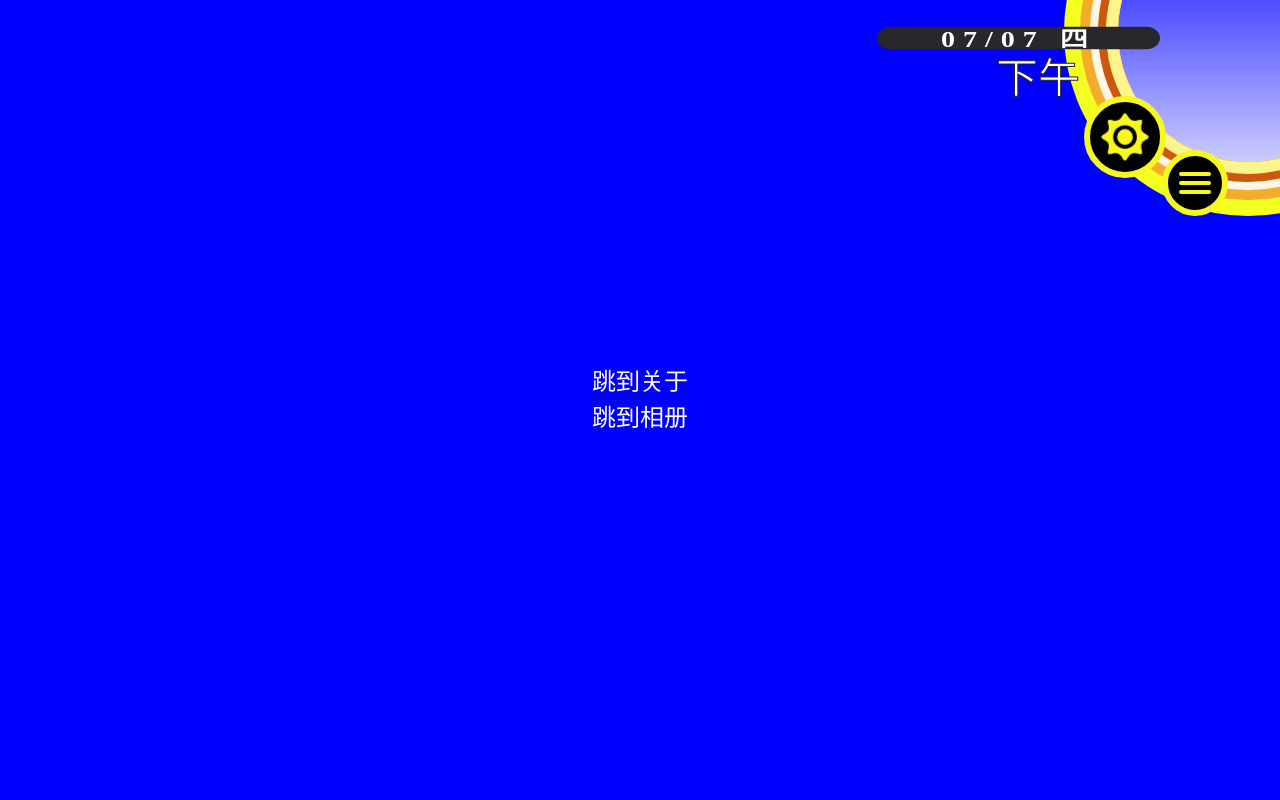
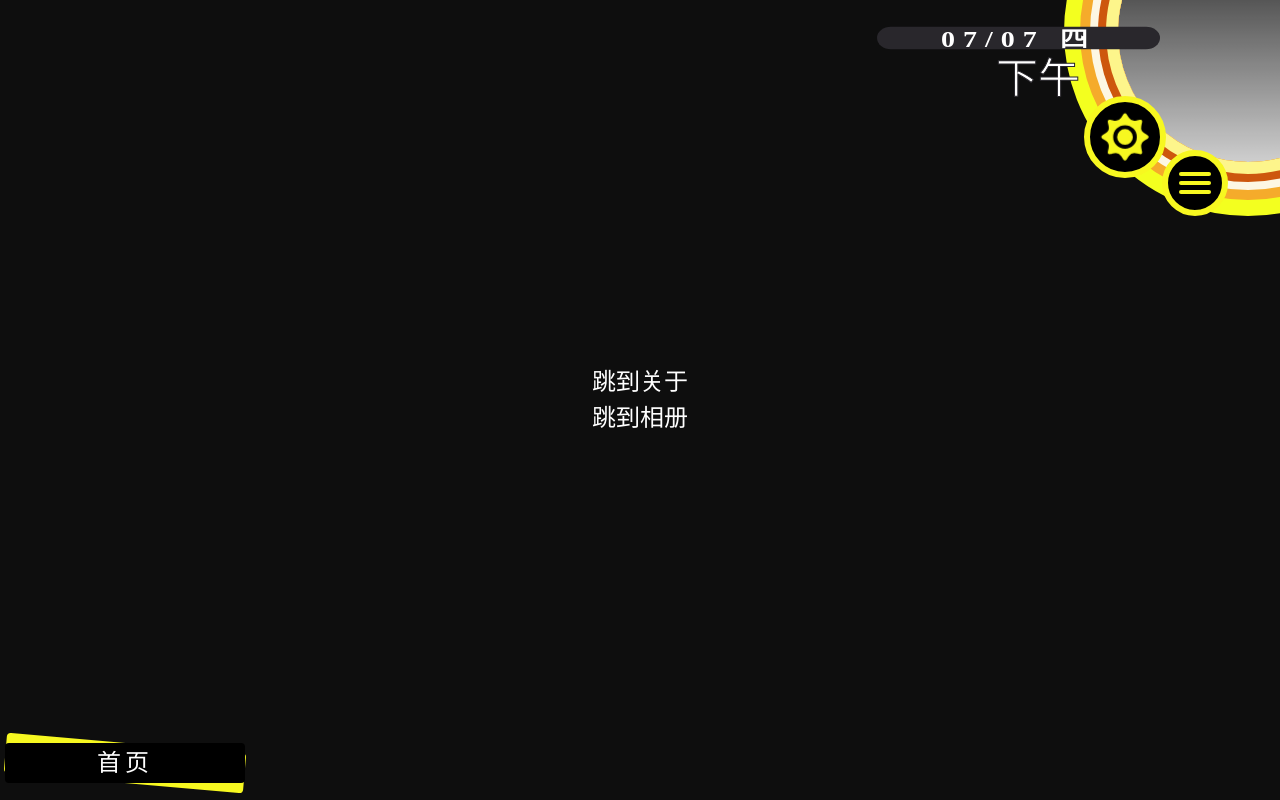
Before and after one commit to septem1997/blog, a Next.js app in the folder nextjs/: page / in a window 1280 px wide. Built offline with nearby package versions, Linux system fonts and the light colour scheme; a web font is replaced by a local one.

Commit message:
feat:introduce section

```diff
--- a/nextjs/assets/styles/Home.module.css
+++ b/nextjs/assets/styles/Home.module.css
@@ -4,7 +4,6 @@
   align-items: center;
   justify-content: center;
   font-size: 24px;
-  background-color: blue;
   color: white;
   height: 100vh;
   flex-direction: column;
--- /dev/null
+++ b/nextjs/components/about/IntroSection.tsx
@@ -0,0 +1,44 @@
+
+import dynamic from 'next/dynamic'
+import styled from 'styled-components'
+// eslint-disable-next-line @typescript-eslint/ban-ts-comment
+// @ts-ignore
+import TypeIt from 'typeit-react'
+const DynamicStripe = dynamic(() => import('./StripeGradient'), {
+  ssr: false,
+})
+const TypeText = styled.div`
+  position: relative;
+  width: 100vw;
+  height: 100vh;
+  display: flex;
+  flex-direction: column;
+  align-items: center;
+  justify-content: center;
+  padding: 10%;
+`
+const MyTypeIt = styled(TypeIt)`
+  color:black;
+  z-index:1;
+  font-size: 68px;
+`
+const  IntroSection = ()=>{
+  return <div>
+    <DynamicStripe
+      style={{zIndex:-1,position:'absolute',left:0,top:0,width:'100vw',height:'100vh'}}
+      colors={["#c9a5eb", "#afc0f7", "#8ed3ee", "#5ea1ee"]} />
+    <TypeText>
+      <MyTypeIt
+        options={{ loop: true }}
+        getBeforeInit={(instance:any) => {
+          instance.type("你好哇，我是Septem1997,欢迎!").pause(500)
+          .type("<br>").pause(100).type('要不要向下滚动试试呢?')
+            .pause(2000).delete(11).type('绅士的代码，应该像女人的裙子一样，越短越好。').pause(500)
+          return instance;
+        }}
+      />
+    </TypeText>
+  </div>
+}
+
+export default IntroSection
--- a/nextjs/components/about/StripeGradient/stripe-gradient.js
+++ b/nextjs/components/about/StripeGradient/stripe-gradient.js
@@ -2,6 +2,7 @@
 
 // Note:
 // Copy form https://github.com/jazeved0/jazevedo.me
+// Thanks Joseph Azevedo!!!
 
 function normalizeColor(hexCode) {
   return [
--- a/nextjs/components/layouts/MainLayout.tsx
+++ b/nextjs/components/layouts/MainLayout.tsx
@@ -13,7 +13,7 @@ import MenuNavigator from "../navigations/MenuNavigator";
 import FramerMotionVars from "../../lib/framerMotionVars";
 import NavigationCards from "../navigations/NavigationCards";
 import {useBlogNavigation} from "../../lib/blogNavigation";
-import Head from 'next/head'
+import NavTitle from '../navigations/NavTitle'
 
 const usePrevState = function (value:any){
     const preRef = useRef()
@@ -34,6 +34,17 @@ function MainLayout({children}: LayoutProps) {
     useEffect(()=>{
         if (navigation.visible) {
             navigation.setVisible(false)
+        }
+    },[router.route])
+    useEffect(()=>{
+        if (navigation.route !== router.route){
+            console.log('初始化路由',router.route)
+            navigation.setRoute(router.route)
+        }
+    },[])
+    useEffect(()=>{
+        if (navigation.route !== router.route){
+            navigation.setRoute(router.route)
         }
     },[router.route])
     useEffect(() => {
@@ -79,6 +90,7 @@ function MainLayout({children}: LayoutProps) {
             </LazyMotion>
             <NavigationCards/>
             <MenuNavigator/>
+            <NavTitle/>
         </div>
     );
 }
--- a/nextjs/components/navigations/NavTitle.tsx
+++ b/nextjs/components/navigations/NavTitle.tsx
@@ -11,6 +11,7 @@ const Wrap =  styled(motion.div)`
   left: 5px;
   bottom: 5px;
   cursor: pointer;
+  z-index: 20;
 `
 const YellowStripe = styled(motion.div)`
   background: #f7f820;
@@ -29,7 +30,7 @@ const BlackStripe = styled(motion.div)`
   font-size: 24px;
   border-radius: 4px;
 `
-const NavTitle = ({children}:{children:string})=>{
+const NavTitle = ()=>{
   const vars = {
     hover(name:string) {
       return {
@@ -45,7 +46,12 @@ const NavTitle = ({children}:{children:string})=>{
   return (
     <Wrap
       onClick={()=>{
-        blogNavigation.setVisible(!blogNavigation.visible)
+        if (!blogNavigation.visible){
+          blogNavigation.setVisible(true)
+        }
+      }}
+      animate={{
+        opacity:blogNavigation.visible?0:1
       }}
       whileHover={'hover'}
     >
@@ -57,7 +63,7 @@ const NavTitle = ({children}:{children:string})=>{
         variants={vars}
         custom={'black'}
       >
-        {children}
+        {blogNavigation.pageTitle}
       </BlackStripe>
     </Wrap>
   )
--- a/nextjs/lib/blogNavigation.ts
+++ b/nextjs/lib/blogNavigation.ts
@@ -1,72 +1,71 @@
-import Home from "../pages";
-import About from "../pages/about";
-import Gallery from "../pages/gallery";
-import {proxy, useSnapshot} from "valtio";
-import {useEffect} from "react";
-import {useRouter} from "next/router";
+import Home from '../pages'
+import About from '../pages/about'
+import Gallery from '../pages/gallery'
+import { proxy, subscribe, useSnapshot } from 'valtio'
+import { useEffect, useState } from 'react'
+import { useRouter } from 'next/router'
+import IntroSection from '../components/about/IntroSection'
 
 declare type BlogNavigationProp = {
-    name:string;
-    path:string;
-    children:any
+  name: string;
+  path: string;
+  children: any
 }
-const BlogNavigationList:BlogNavigationProp[] = [
+const BlogNavigationList: BlogNavigationProp[] = [
   {
-        name:'首页',
-        path:'/',
-        children:Home
-    },{
-        name:'关于',
-        path:'/about',
-        children:About
-    },{
-        name:'相册',
-        path:'/gallery',
-        children:Gallery
-    }
+    name: '首页',
+    path: '/',
+    children: Home,
+  }, {
+    name: '相册',
+    path: '/gallery',
+    children: Gallery,
+  }, {
+    name: '关于',
+    path: '/about',
+    children: IntroSection,
+  },
 ]
 const navState = proxy({
   visible: false,
   // 维护一个冗余的route，便于和其他state在同一个tick里触发
-    route:'',
-    checkedPath:''
+  route: '',
+  checkedPath: '',
+  pageTitle: '',
 })
-const setCheckedPath = function (checkedPath:string){
+const unsubscribe = subscribe(navState, () => {
+    if (navState.route === '/about') {
+      navState.pageTitle = '关于'
+    } else {
+      navState.pageTitle = '首页'
+    }
+  },
+)
+const setCheckedPath = function(checkedPath: string) {
   navState.checkedPath = checkedPath
 }
-const setVisible = function (visible: boolean) {
+const setVisible = function(visible: boolean) {
   navState.visible = visible
 }
-const setRoute = function (route: string) {
+const setRoute = function(route: string) {
   navState.route = route
 }
 
 const useBlogNavigation = () => {
-    const router = useRouter();
-    useEffect(()=>{
-        if (navState.route !== router.route){
-            console.log('初始化路由',router.route)
-            navState.route = router.route
-        }
-    },[])
-    useEffect(()=>{
-        if (navState.route !== router.route){
-            navState.route = router.route
-        }
-    },[router.route])
   const snap = useSnapshot(navState)
   return {
-        BlogNavigationList:BlogNavigationList,
-        visible:snap.visible,
-        route:snap.route,
-        checkedPath:snap.checkedPath,
-        setCheckedPath:setCheckedPath,
-        setRoute:setRoute,
-        setVisible:setVisible
+    BlogNavigationList: BlogNavigationList,
+    visible: snap.visible,
+    route: snap.route,
+    checkedPath: snap.checkedPath,
+    pageTitle: snap.pageTitle,
+    setCheckedPath: setCheckedPath,
+    setRoute: setRoute,
+    setVisible: setVisible,
   }
 }
 
 export {
-    useBlogNavigation
+  useBlogNavigation,
 }
-export type { BlogNavigationProp };
+export type { BlogNavigationProp }
--- a/nextjs/package.json
+++ b/nextjs/package.json
@@ -19,6 +19,7 @@
     "react-dom": "18.2.0",
     "react-transition-group": "^4.4.2",
     "styled-components": "^5.3.5",
+    "typeit-react": "^2.5.4",
     "valtio": "^1.6.1"
   },
   "devDependencies": {
--- a/nextjs/pages/about.tsx
+++ b/nextjs/pages/about.tsx
@@ -1,10 +1,6 @@
 import type { NextPage } from 'next'
 import styles from '../assets/styles/Home.module.css'
-import dynamic from 'next/dynamic'
-import NavTitle from '../components/navigations/NavTitle'
-const DynamicStripe = dynamic(() => import('../components/about/StripeGradient'), {
-  ssr: false,
-})
+import IntroSection from '../components/about/IntroSection'
 const About: NextPage = () => {
   // todo 链接指针跟着鼠标
   // todo 打字效果
@@ -12,10 +8,7 @@ const About: NextPage = () => {
   // todo 开源作品模块参考RocketAir | Design + Strategy,往下滑动滚动的块一个个上来
   return (
     <div className={styles.container}>
-      <DynamicStripe
-        style={{width:'100vw',height:'100vh'}}
-        colors={['#ef008f','#6ec3f4','#7038ff','#ffba27']} />
-      <NavTitle>关于</NavTitle>
+      <IntroSection />
     </div>
   )
 }
```
Also changed, not shown: nextjs/components/navigations/NavigationCards.tsx (+27 -25 lines), nextjs/components/about/StripeGradient/readme.md, 1 other file (tests, documents, lock files or other folders). Lines whose indentation alone changed are shown as unchanged.
